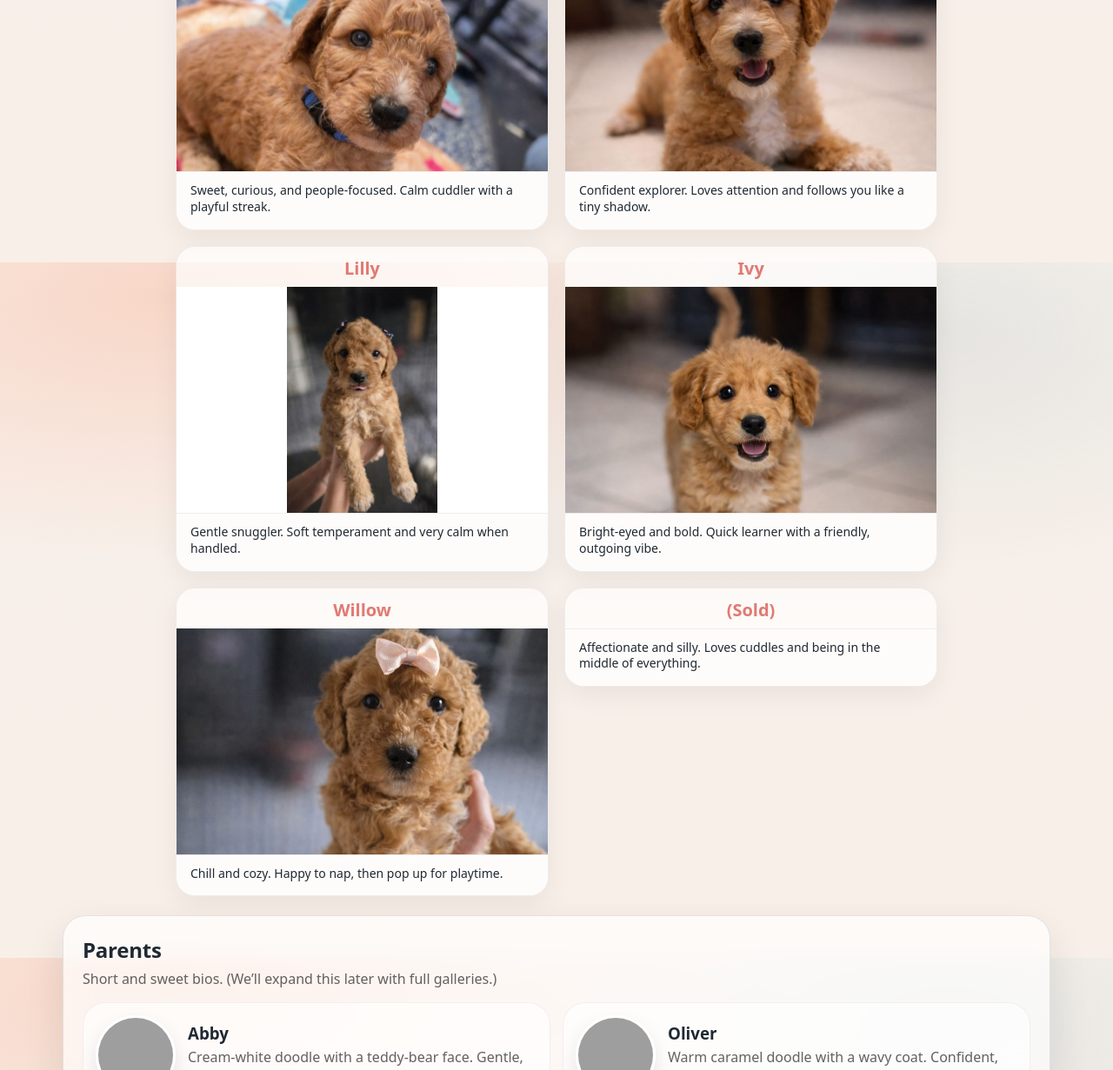
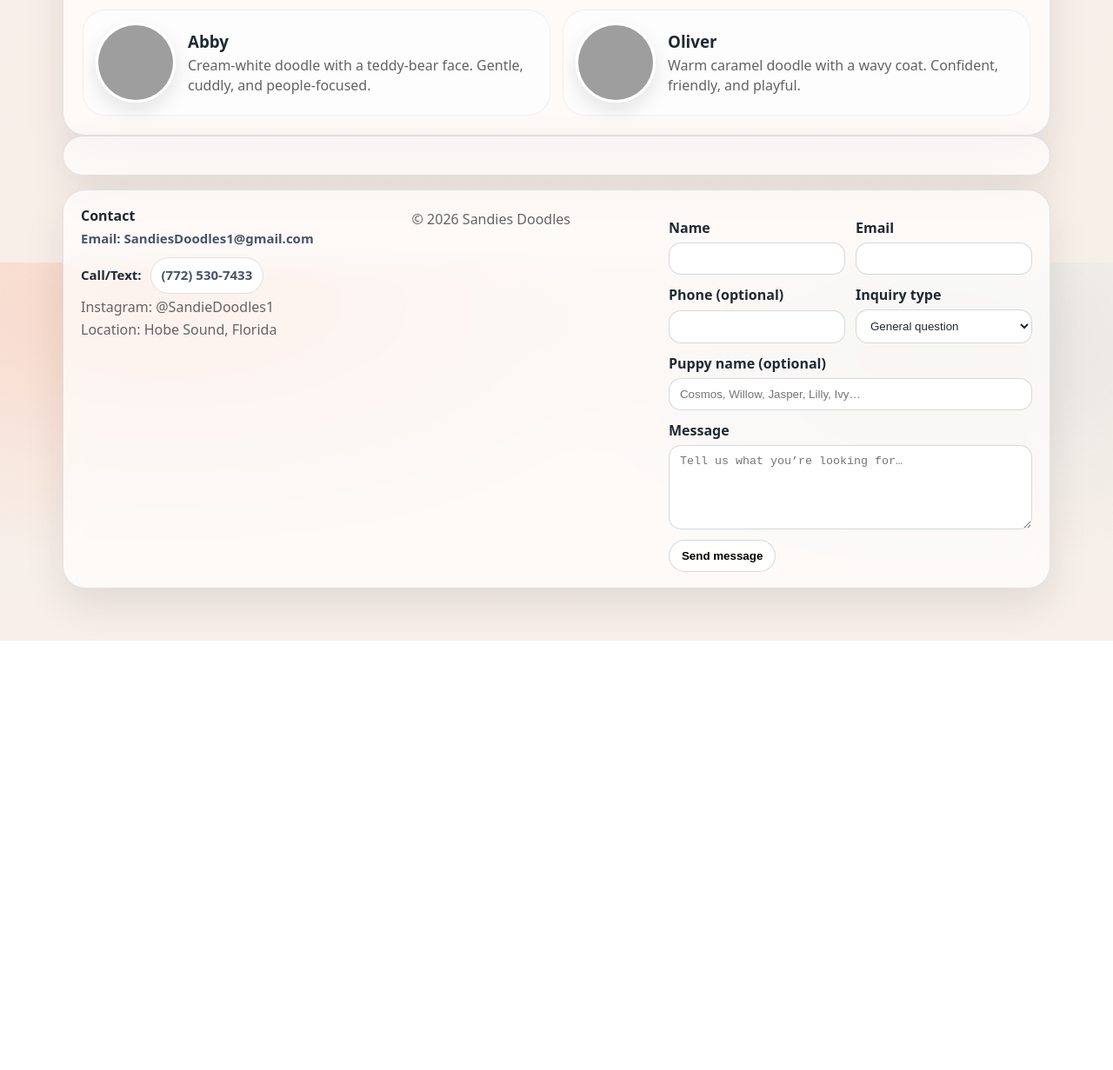
Before and after one commit to sandiesdoodles/landing, a plain HTML site: page index.html in a window 1280 px wide. Shown: the part 498-1729 px from the top of the page at 87% size. After the commit the page ends 1235 px from the top, so only its background shows below. Drawn offline with Linux system fonts and the light colour scheme; grey boxes are pictures that could not be loaded.

```diff
--- a/index.html
+++ b/index.html
@@ -140,53 +140,7 @@
 </div>
   <div class="ap-grid">
 
-      <article class="ap-card" data-pup="Cosmos">
-        <h3 class="ap-name">Cosmos</h3>
-        <div class="ap-frame">
-          <img class="ap-img" id="ap_Cosmos" src="assets/pup_slides/cosmos_01.jpg?v=1770009078" alt="Cosmos puppy" loading="lazy">
-        </div>
-        <div class="ap-bio">Sweet, curious, and people-focused. Calm cuddler with a playful streak.</div>
-      </article>
-
-      <article class="ap-card" data-pup="Jasper">
-        <h3 class="ap-name">Jasper</h3>
-        <div class="ap-frame">
-          <img class="ap-img" id="ap_Jasper" src="assets/pup_slides/jasper_01.jpg?v=1770009078" alt="Jasper puppy" loading="lazy">
-        </div>
-        <div class="ap-bio">Confident explorer. Loves attention and follows you like a tiny shadow.</div>
-      </article>
-
-      <article class="ap-card" data-pup="Lilly">
-        <h3 class="ap-name">Lilly</h3>
-        <div class="ap-frame">
-          <img class="ap-img" id="ap_Lilly" src="assets/pup_slides/lilly_01.jpg?v=1770009078" alt="Lilly puppy" loading="lazy">
-        </div>
-        <div class="ap-bio">Gentle snuggler. Soft temperament and very calm when handled.</div>
-      </article>
-
-      <article class="ap-card" data-pup="Ivy">
-        <h3 class="ap-name">Ivy</h3>
-        <div class="ap-frame">
-          <img class="ap-img" id="ap_Ivy" src="assets/pup_slides/ivy_01.jpg?v=1770009078" alt="Ivy puppy" loading="lazy">
-        </div>
-        <div class="ap-bio">Bright-eyed and bold. Quick learner with a friendly, outgoing vibe.</div>
-      </article>
-
-      <article class="ap-card" data-pup="Willow">
-        <h3 class="ap-name">Willow</h3>
-        <div class="ap-frame">
-          <img class="ap-img" id="ap_Willow" src="assets/pup_slides/willow_01.jpg?v=1770009078" alt="Willow puppy" loading="lazy">
-        </div>
-        <div class="ap-bio">Chill and cozy. Happy to nap, then pop up for playtime.</div>
-      </article>
-
-      <article class="ap-card" data-pup="">
-        <h3 class="ap-name">(Sold)</h3>
-        <div class="ap-frame">
-</div>
-        <div class="ap-bio">Affectionate and silly. Loves cuddles and being in the middle of everything.</div>
-      </article>
-  </div>
+      </div>
 </section>
 
 <section id="parents" class="section card">
```
